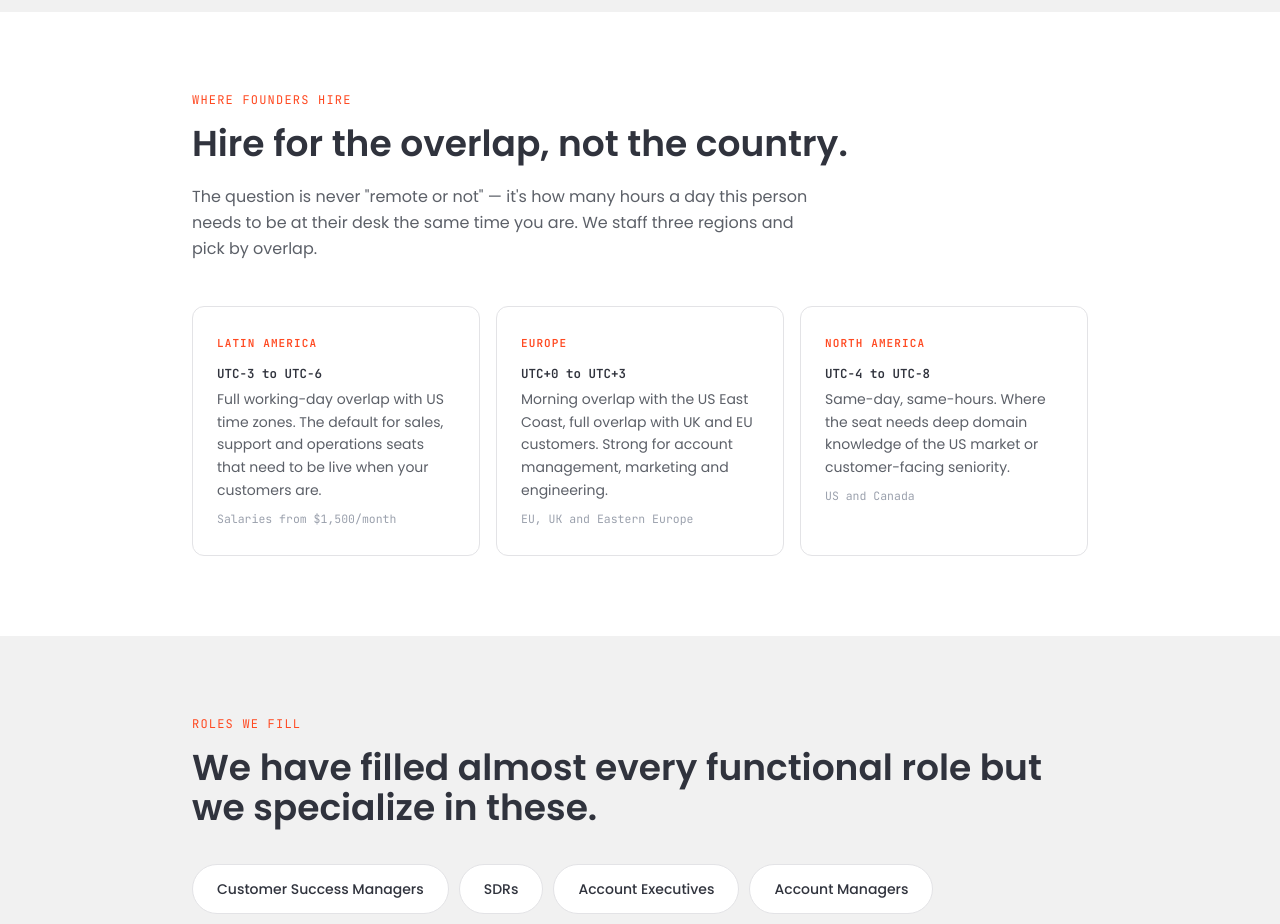
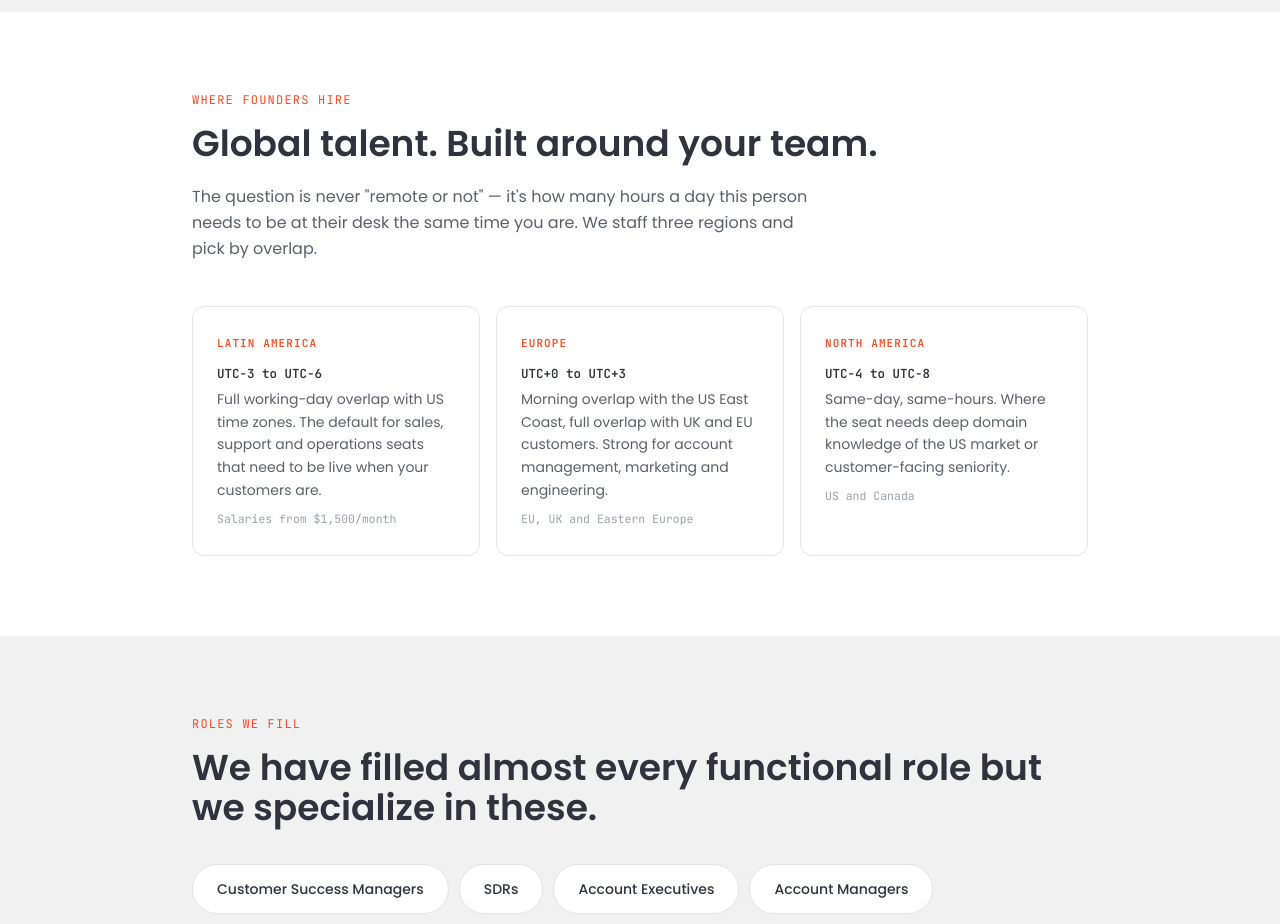
Before and after one commit to dynamite-ventures/pages, a plain HTML site: page rfr-redesign/index.html in a window 1280 px wide. Shown: the part 2440-3364 px from the top of the page. Drawn offline with nearby package versions, Linux system fonts and the light colour scheme.

Commit message:
publish: rfr-redesign

```diff
--- a/rfr-redesign/index.html
+++ b/rfr-redesign/index.html
@@ -255,7 +255,7 @@
 <section id="where" class="py-20 px-6 bg-white">
   <div class="max-w-4xl mx-auto">
     <p class="text-xs font-mono font-medium tracking-widest uppercase text-rfr-red mb-4" data-editable>Where founders hire</p>
-    <h2 class="text-3xl md:text-4xl font-semibold text-rfr-black mb-5" data-editable>Hire for the overlap, not the country.</h2>
+    <h2 class="text-3xl md:text-4xl font-semibold text-rfr-black mb-5" data-editable>Global talent. Built around your team.</h2>
     <p class="text-rfr-gray max-w-[62ch] text-base leading-relaxed mb-11" data-editable>The question is never "remote or not" — it's how many hours a day this person needs to be at their desk the same time you are. We staff three regions and pick by overlap.</p>
     <div class="grid gap-4 md:grid-cols-3">
       <a href="hire-in-latin-america/" class="block bg-white border border-rfr-border rounded-xl px-6 py-7 hover:border-rfr-red transition-colors">
```
